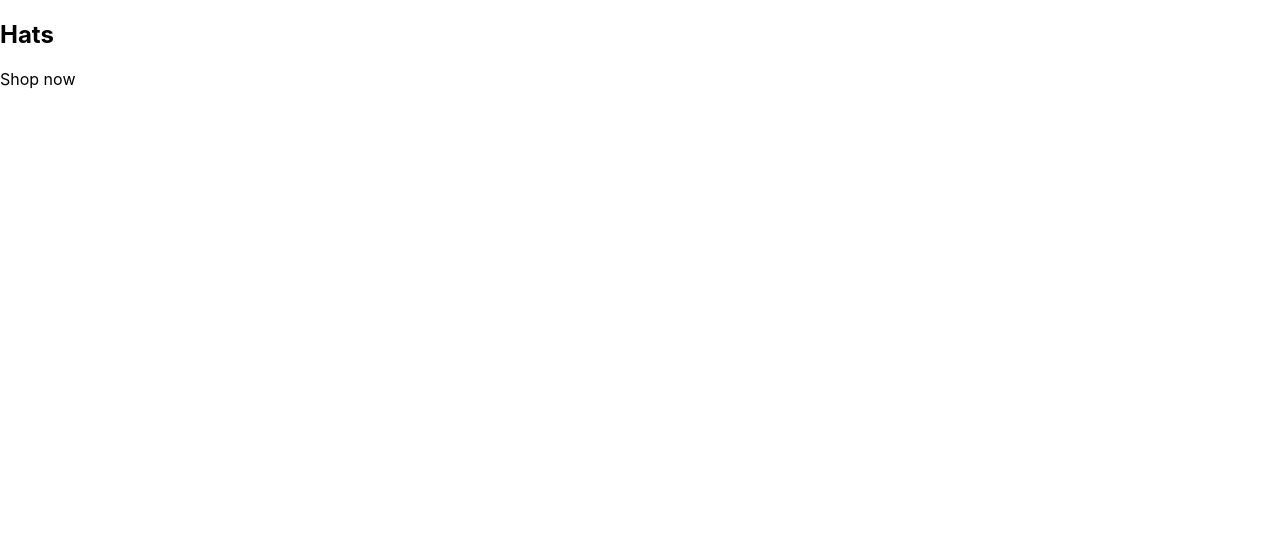
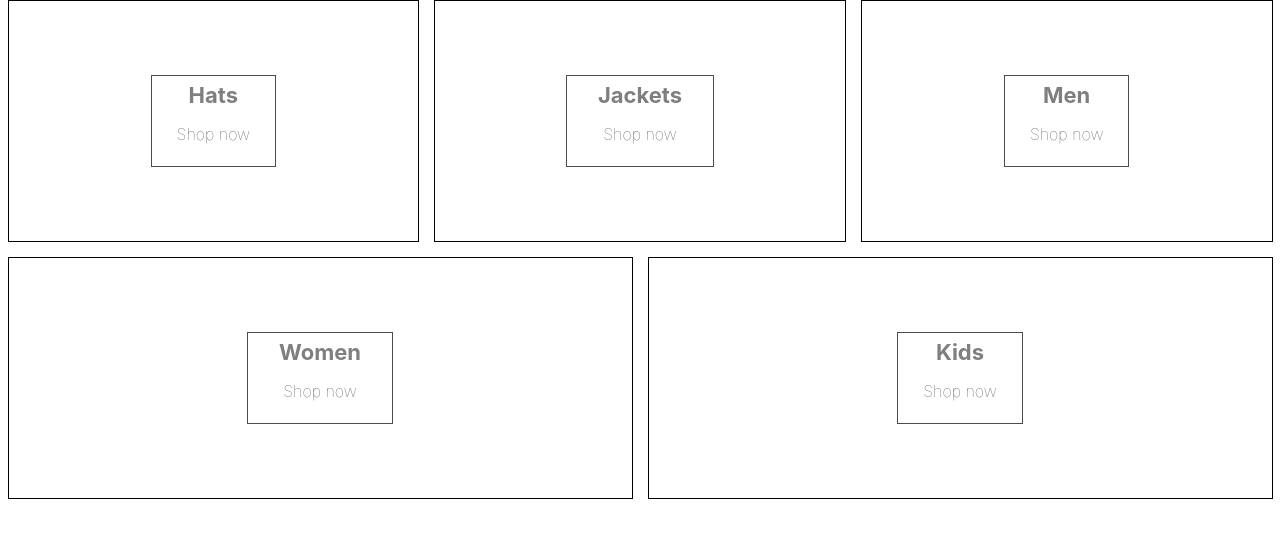
Before and after one commit to Chinmaya-V/ananta-vastra, a React (Create React App) app: page / in a window 1280 px wide. Shown: the top 538 px of the page. Built offline with nearby package versions, Linux system fonts and the light colour scheme.

Commit message:
Added Category Items Comp and Styles

```diff
--- a/src/App.js
+++ b/src/App.js
@@ -1,14 +1,9 @@
 import React from 'react'
+import Categories from './components/categories/categories.component'
 const App = () => {
   return (
-    <div className="categories-container">
-      <div className="category-container">
-        {/* <img /> */}
-        <div className="category-body-container">
-          <h2>Hats</h2>
-          <p>Shop now</p>
-        </div>
-      </div>
+    <div>
+      <Categories />
     </div>
   )
 }
--- /dev/null
+++ b/src/components/categories/categories.component.jsx
@@ -0,0 +1,16 @@
+import React from 'react'
+import CategoryItem from './categoryItem/category-item.component'
+import { CATEGORIES } from '../../utils/constants/categories.constants'
+import './categories.styles.scss'
+
+const Categories = () => {
+  return (
+    <div className="categories-container">
+      {CATEGORIES.map(({ id, title }) => (
+        <CategoryItem key={`categoryID-${id}`} title={title} />
+      ))}
+    </div>
+  )
+}
+
+export default Categories
--- /dev/null
+++ b/src/components/categories/categories.styles.scss
@@ -0,0 +1,6 @@
+.categories-container {
+  width: 100%;
+  display: flex;
+  flex-wrap: wrap;
+  justify-content: space-between;
+}
--- /dev/null
+++ b/src/components/categories/categoryItem/category-item.component.jsx
@@ -0,0 +1,16 @@
+import React from 'react'
+import './category-item.styles.scss'
+
+const CategoryItem = ({ title, imageURL }) => {
+  return (
+    <div className="category-container">
+      {/* <img /> */}
+      <div className="category-body-container">
+        <h2>{title}</h2>
+        <p>Shop now</p>
+      </div>
+    </div>
+  )
+}
+
+export default CategoryItem
--- /dev/null
+++ b/src/components/categories/categoryItem/category-item.styles.scss
@@ -0,0 +1,68 @@
+.category-container {
+  min-width: 30%;
+  height: 240px;
+  flex: 1 1 auto;
+  display: flex;
+  align-items: center;
+  justify-content: center;
+  border: 1px solid black;
+  margin: 0 7.5px 15px;
+  overflow: hidden;
+
+  &:hover {
+    cursor: pointer;
+
+    & .background-image {
+      transform: scale(1.1);
+      transition: transform 6s cubic-bezier(0.25, 0.45, 0.45, 0.95);
+    }
+
+    & .category-body-container {
+      opacity: 0.9;
+    }
+  }
+
+  &.large {
+    height: 380px;
+  }
+
+  &:first-child {
+    margin-right: 7.5px;
+  }
+
+  &:last-child {
+    margin-left: 7.5px;
+  }
+
+  .background-image {
+    width: 100%;
+    height: 100%;
+    background-size: cover;
+    background-position: center;
+  }
+
+  .category-body-container {
+    height: 90px;
+    padding: 0 25px;
+    display: flex;
+    flex-direction: column;
+    align-items: center;
+    justify-content: center;
+    border: 1px solid black;
+    background-color: white;
+    opacity: 0.7;
+    position: absolute;
+
+    h2 {
+      font-weight: bold;
+      margin: 0 6px 0;
+      font-size: 22px;
+      color: #4a4a4a;
+    }
+
+    p {
+      font-weight: lighter;
+      font-size: 16px;
+    }
+  }
+}
--- a/src/utils/constants/categories.constants.js
+++ b/src/utils/constants/categories.constants.js
@@ -1,8 +1,7 @@
 export const CATEGORIES = [
   { id: 1, title: 'Hats' },
   { id: 2, title: 'Jackets' },
-  { id: 3, title: 'Trousers' },
-  { id: 4, title: 'Mens' },
-  { id: 5, title: 'Womens' },
-  { id: 6, title: 'Kids' },
+  { id: 3, title: 'Men' },
+  { id: 4, title: 'Women' },
+  { id: 5, title: 'Kids' },
 ]
```
